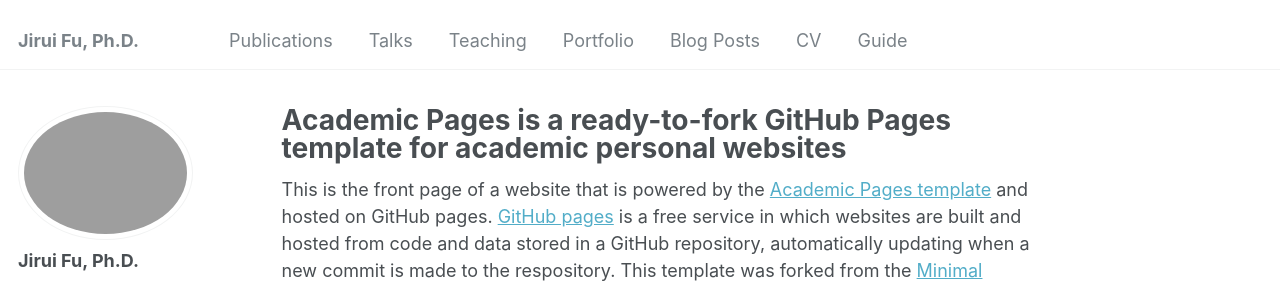
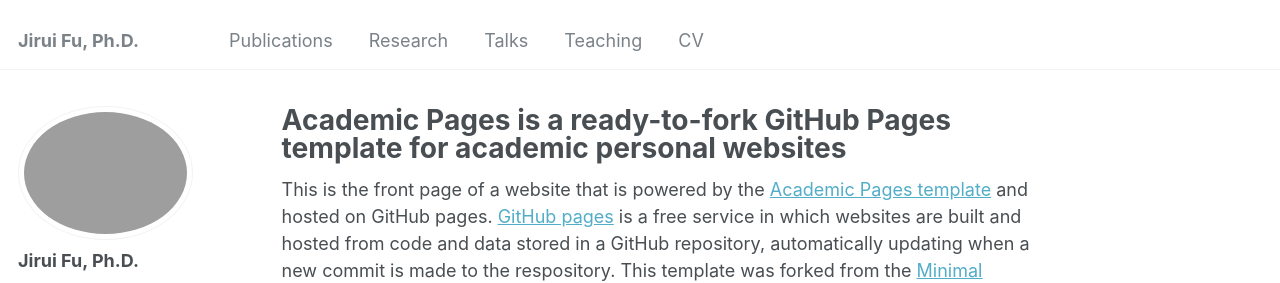
Before and after one commit to jiruifu/jiruifu.github.io, a Jekyll site: the page built from _pages/about.md, in a window 1280 px wide. Shown: the top 283 px of the page. Built offline with Jekyll 4.4.1, drawn with Linux system fonts in a browser that asks for light colours; some web fonts are replaced.

Commit message:
Update navigation.yml

```diff
--- a/_data/navigation.yml
+++ b/_data/navigation.yml
@@ -2,6 +2,9 @@
 main:
   - title: "Publications"
     url: /publications/
+
+  - title: "Research"
+    url: /year-archive/
 
   - title: "Talks"
     url: /talks/
@@ -9,14 +12,11 @@ main:
   - title: "Teaching"
     url: /teaching/
 
-  - title: "Portfolio"
-    url: /portfolio/
-
-  - title: "Blog Posts"
-    url: /year-archive/
+  # - title: "Research"
+  #   url: /year-archive/
 
   - title: "CV"
     url: /cv/
 
-  - title: "Guide"
-    url: /markdown/
+  # - title: "Guide"
+  #   url: /markdown/
```
